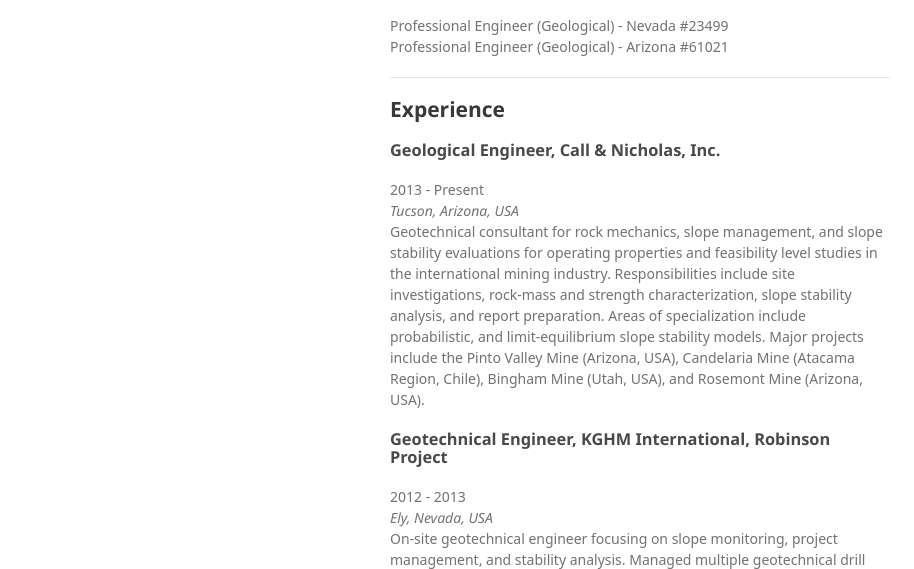
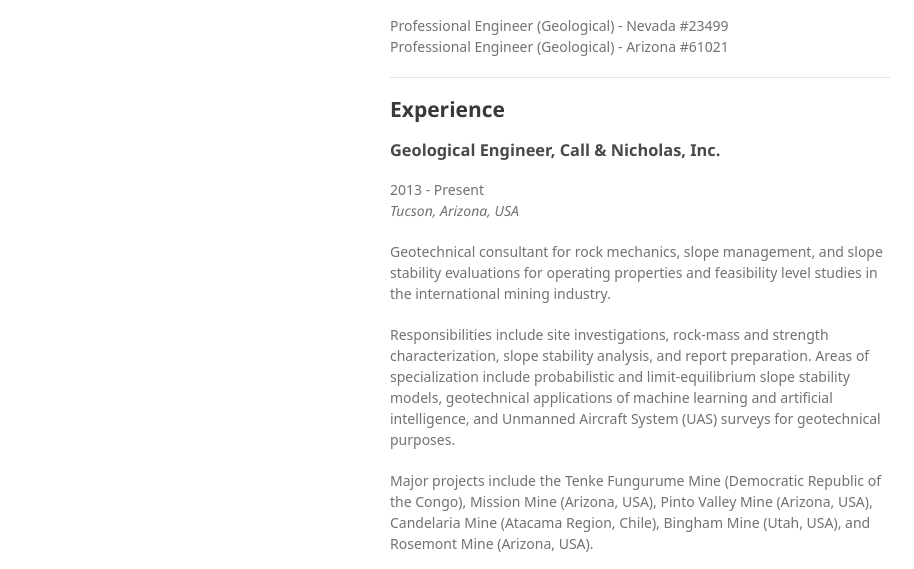
Before and after one commit to childsd3/website, a plain HTML site: page resume/index.html in a window 1280 px wide. Shown: the part 212-781 px from the top of the page, without its empty margins (180-1094 px from the left). Drawn offline with Linux system fonts and the light colour scheme; a web font is replaced by a local one.

Commit message:
updated to childs geotech domain

```diff
--- a/resume/index.html
+++ b/resume/index.html
@@ -46,7 +46,15 @@
 				</h3>
 				<p>2013 - Present<br>
 					<em>Tucson, Arizona, USA</em><br>
-					Geotechnical consultant for rock mechanics, slope management, and slope stability evaluations for operating properties and feasibility level studies in the international mining industry. Responsibilities include site investigations, rock-mass and strength characterization, slope stability analysis, and report preparation. Areas of specialization include probabilistic, and limit-equilibrium slope stability models. Major projects include the Pinto Valley Mine (Arizona, USA), Candelaria Mine (Atacama Region, Chile), Bingham Mine (Utah, USA), and Rosemont Mine (Arizona, USA).
+					<p>
+					Geotechnical consultant for rock mechanics, slope management, and slope stability evaluations for operating properties and feasibility level studies in the international mining industry.
+					</p>
+					<p>
+					Responsibilities include site investigations, rock-mass and strength characterization, slope stability analysis, and report preparation. Areas of specialization include probabilistic and limit-equilibrium slope stability models, geotechnical applications of machine learning and artificial intelligence, and Unmanned Aircraft System (UAS) surveys for geotechnical purposes.
+					</p>
+					<p>
+					Major projects include the Tenke Fungurume Mine (Democratic Republic of the Congo), Mission Mine (Arizona, USA), Pinto Valley Mine (Arizona, USA), Candelaria Mine (Atacama Region, Chile), Bingham Mine (Utah, USA), and Rosemont Mine (Arizona, USA).
+					</p>
 				</p>
 				<h3>
 					<a id="geotechnical-engineer-kghm-international-robinson-project" class="anchor" href="#geotechnical-engineer-kghm-international-robinson-project" aria-hidden="true"><span aria-hidden="true" class="octicon octicon-link"></span></a>Geotechnical Engineer, KGHM International, Robinson Project
```
Also changed, not shown: index.html (+5 -5 lines).
